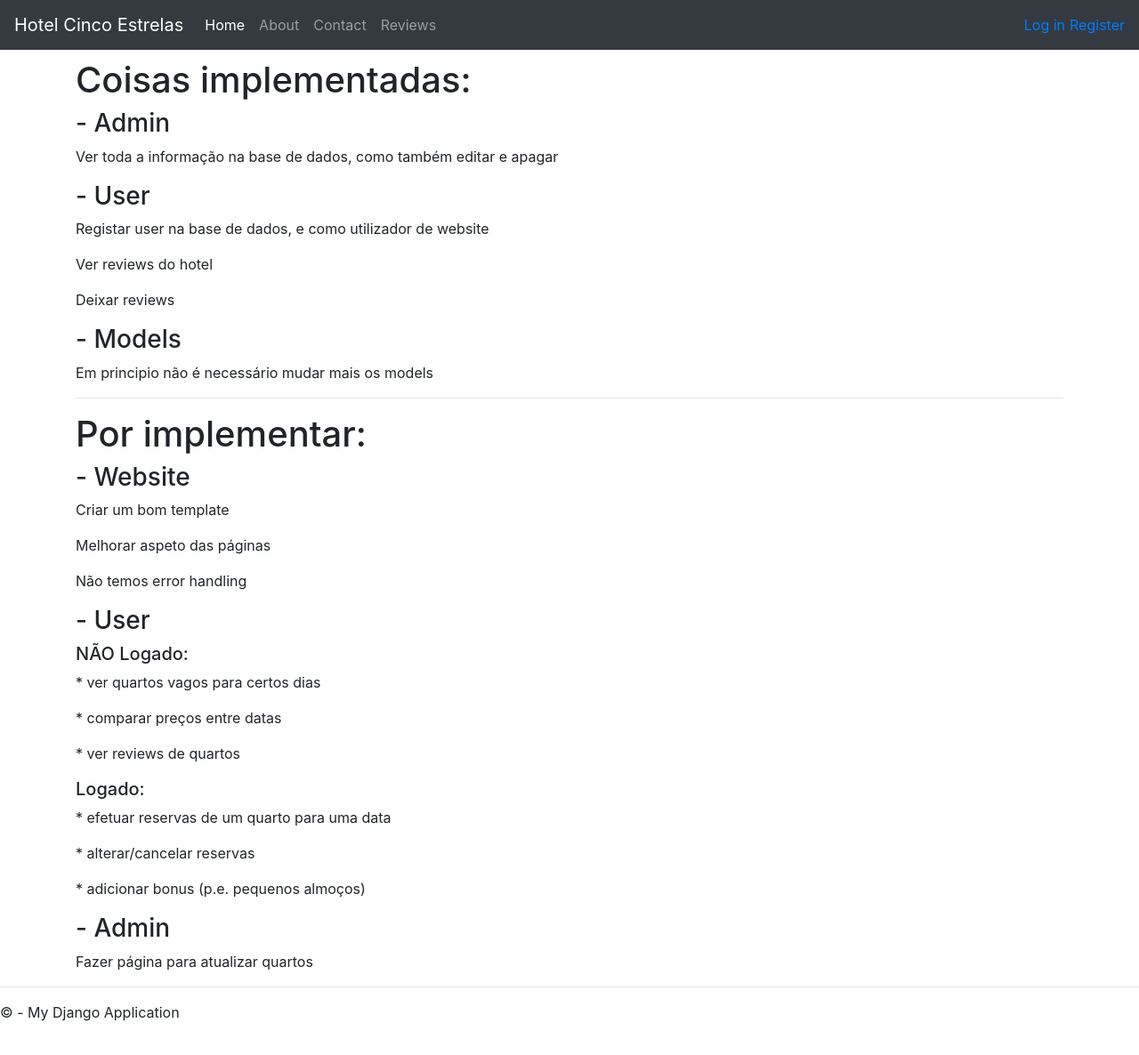
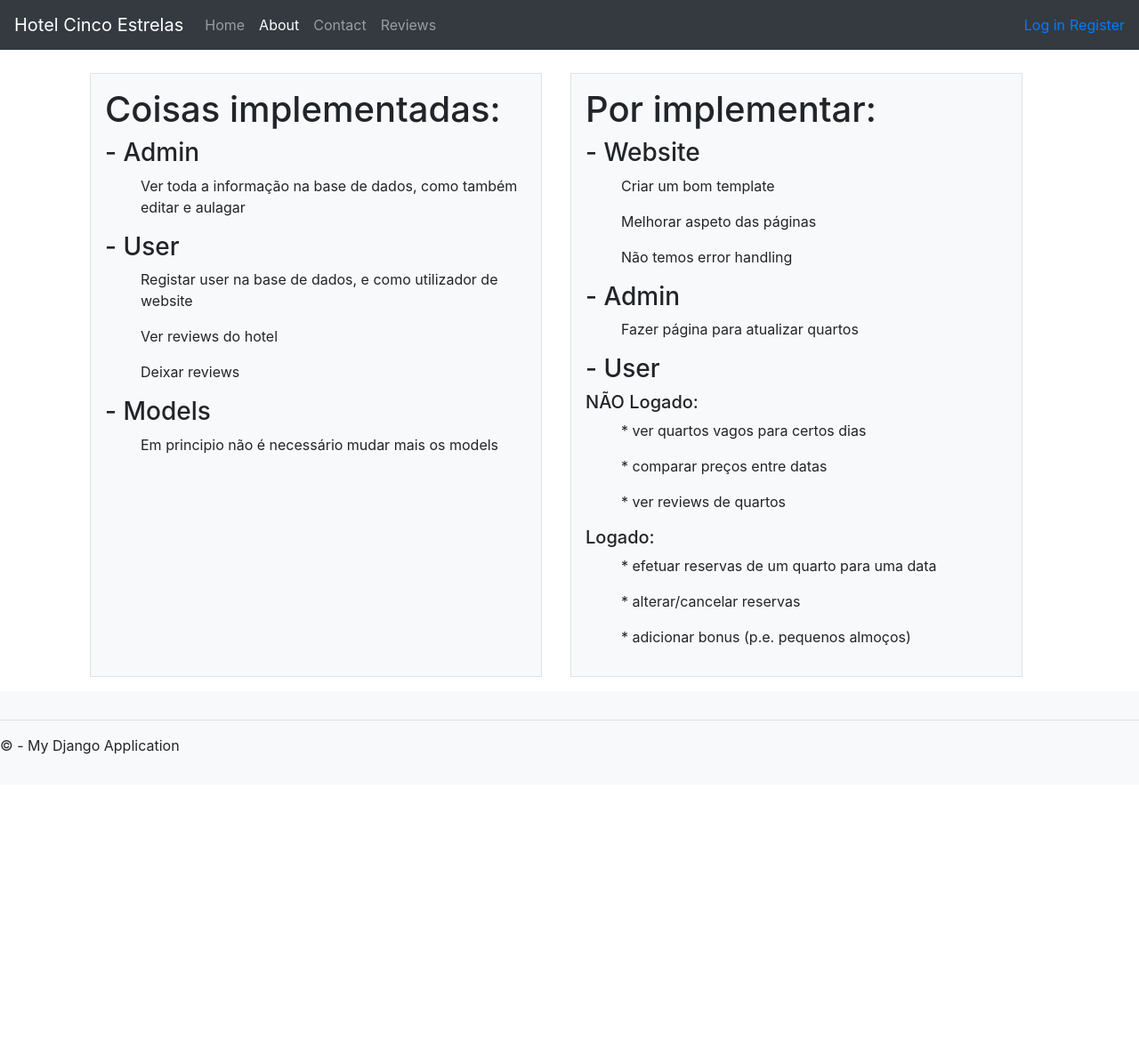
Before and after one commit to pdPinho/Hotel-Cinco-Estrelas, a Django app: page /about/ in a window 1280 px wide. Shown: the whole page at 89% size. After the commit the page ends 848 px from the top, so only its background shows below. Run offline with Django 4.2, Linux system fonts and the light colour scheme; some libraries are stand-ins or nearby versions.

Commit message:
Small visual upgrade and bug fix

```diff
--- a/mysite/app/templates/about.html
+++ b/mysite/app/templates/about.html
@@ -2,32 +2,64 @@
 
 {% block content %}
 
+
+<div class="all container-fluid row gx-5">
+
+
+    <section class="feito col p-3 m-3 border bg-light">
         <h1>Coisas implementadas:</h1>
+
+        <div class="admin">
             <h3>- Admin </h3>
-<p>Ver toda a informação na base de dados, como também editar e apagar</p>
+            <ul>Ver toda a informação na base de dados, como também editar e aulagar</ul>
+        </div>
+        <div class="user">
             <h3>- User </h3>
-<p>Registar user na base de dados, e como utilizador de website</p>
-<p>Ver reviews do hotel</p>
-<p>Deixar reviews</p>
+            <ul>Registar user na base de dados, e como utilizador de website</ul>
+            <ul>Ver reviews do hotel</ul>
+            <ul>Deixar reviews</ul>
+        </div>
+
+        <div class="models">
             <h3>- Models </h3>
-<p>Em principio não é necessário mudar mais os models</p>
+            <ul>Em principio não é necessário mudar mais os models</ul>
+        </div>
 
-<hr />
 
+    </section>
+
+    <section class="falta col p-3 m-3 border bg-light">
         <h1>Por implementar:</h1>
+
+        <div class="website">
             <h3>- Website </h3>
-<p>Criar um bom template</p>
-<p>Melhorar aspeto das páginas</p>
-<p>Não temos error handling</p>
+            <ul>Criar um bom template</ul>
+            <ul>Melhorar aspeto das páginas</ul>
+            <ul>Não temos error handling</ul>
+        </div>
+
+        <div class="admin">
+            <h3>- Admin</h3>
+            <ul>Fazer página para atualizar quartos</ul>
+        </div>
+
+        <div class="user">
             <h3>- User </h3>
             <h5>NÃO Logado:</h5>
-<p>* ver quartos vagos para certos dias</p>
-<p>* comparar preços entre datas</p>
-<p>* ver reviews de quartos</p>
+            <ul>* ver quartos vagos para certos dias</ul>
+            <ul>* comparar preços entre datas</ul>
+            <ul>* ver reviews de quartos</ul>
             <h5>Logado:</h5>
-<p>* efetuar reservas de um quarto para uma data</p>
-<p>* alterar/cancelar reservas</p>
-<p>* adicionar bonus (p.e. pequenos almoços)</p>
-<h3>- Admin</h3>
-<p>Fazer página para atualizar quartos</p>
+            <ul>* efetuar reservas de um quarto para uma data</ul>
+            <ul>* alterar/cancelar reservas</ul>
+            <ul>* adicionar bonus (p.e. pequenos almoços)</ul>
+        </div>
+
+    </section>
+
+</div>
+
+
+
+
 {% endblock %}
--- a/mysite/app/templates/layout.html
+++ b/mysite/app/templates/layout.html
@@ -26,16 +26,16 @@
 
       <div class="collapse navbar-collapse" id="navbarDefault">
         <ul class="navbar-nav mr-auto">
-          <li class="nav-item active">
+          <li class="nav-item {% if request.path == '/index/' %}active{% endif %}">
             <a class="nav-link" href="{% url 'index' %}">Home</a>
           </li>
-          <li class="nav-item">
+          <li class="nav-item {% if request.path == '/about/' %}active{% endif %}">
             <a class="nav-link" href="{% url 'about' %}">About</a>
           </li>
-          <li class="nav-item">
+          <li class="nav-item {% if request.path == '/contact/' %}active{% endif %}">
             <a class="nav-link" href="{% url 'contact' %}">Contact</a>
           </li>
-          <li class="nav-item">
+          <li class="nav-item {% if request.path == '/reviews/' %}active{% endif %}">
             <a class="nav-link" href="{% url 'reviews' %}">Reviews</a>
           </li>
         </ul>
@@ -50,7 +50,7 @@
         </div> <!-- /container -->
     </main>
 
-    <footer>
+    <footer class="footer mt-auto py-3 bg-light">
         <hr />
         <p>&copy; {{ year }} - My Django Application</p>
     </footer>
```
Lines whose indentation alone changed are shown as unchanged.
